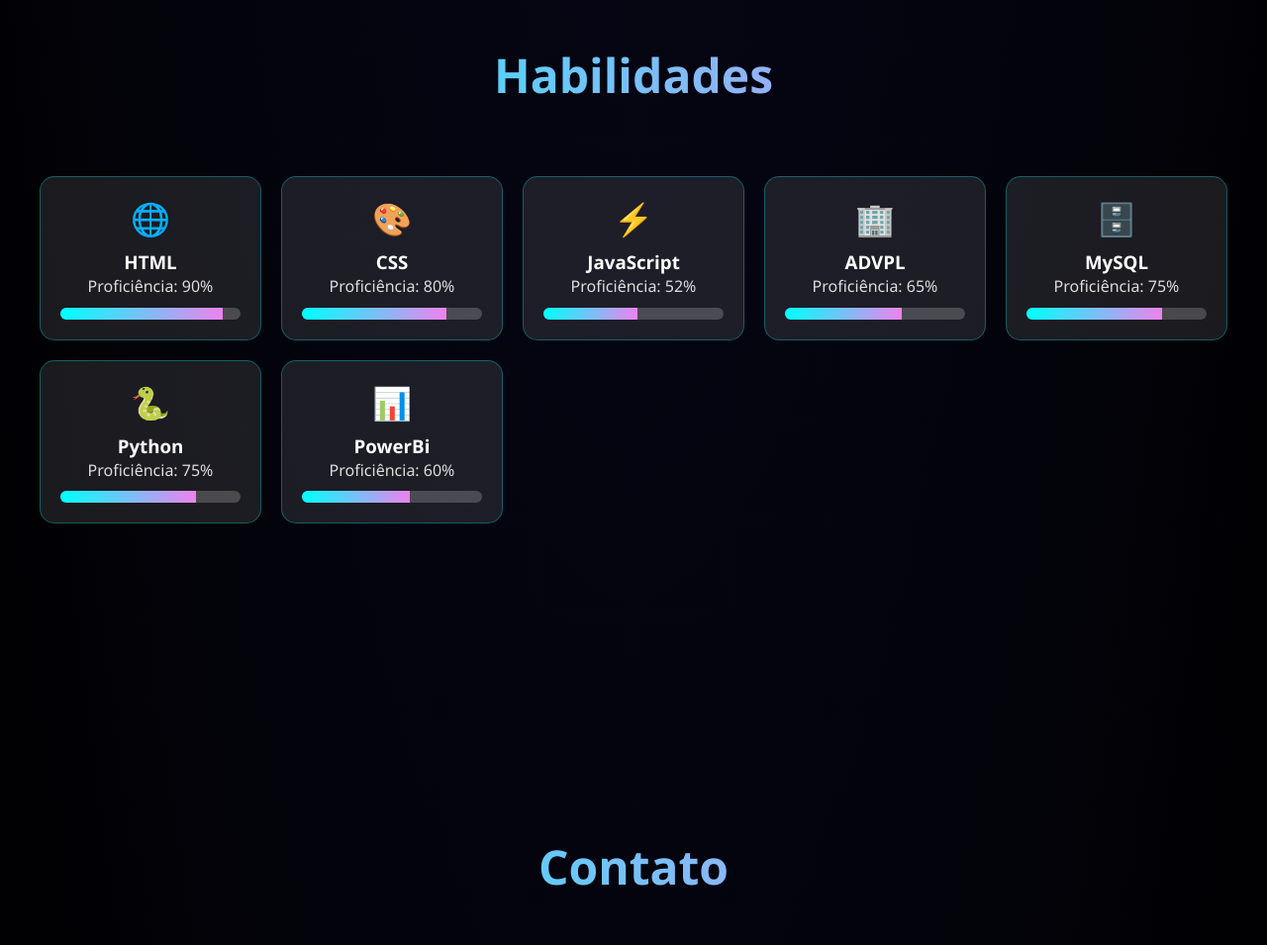
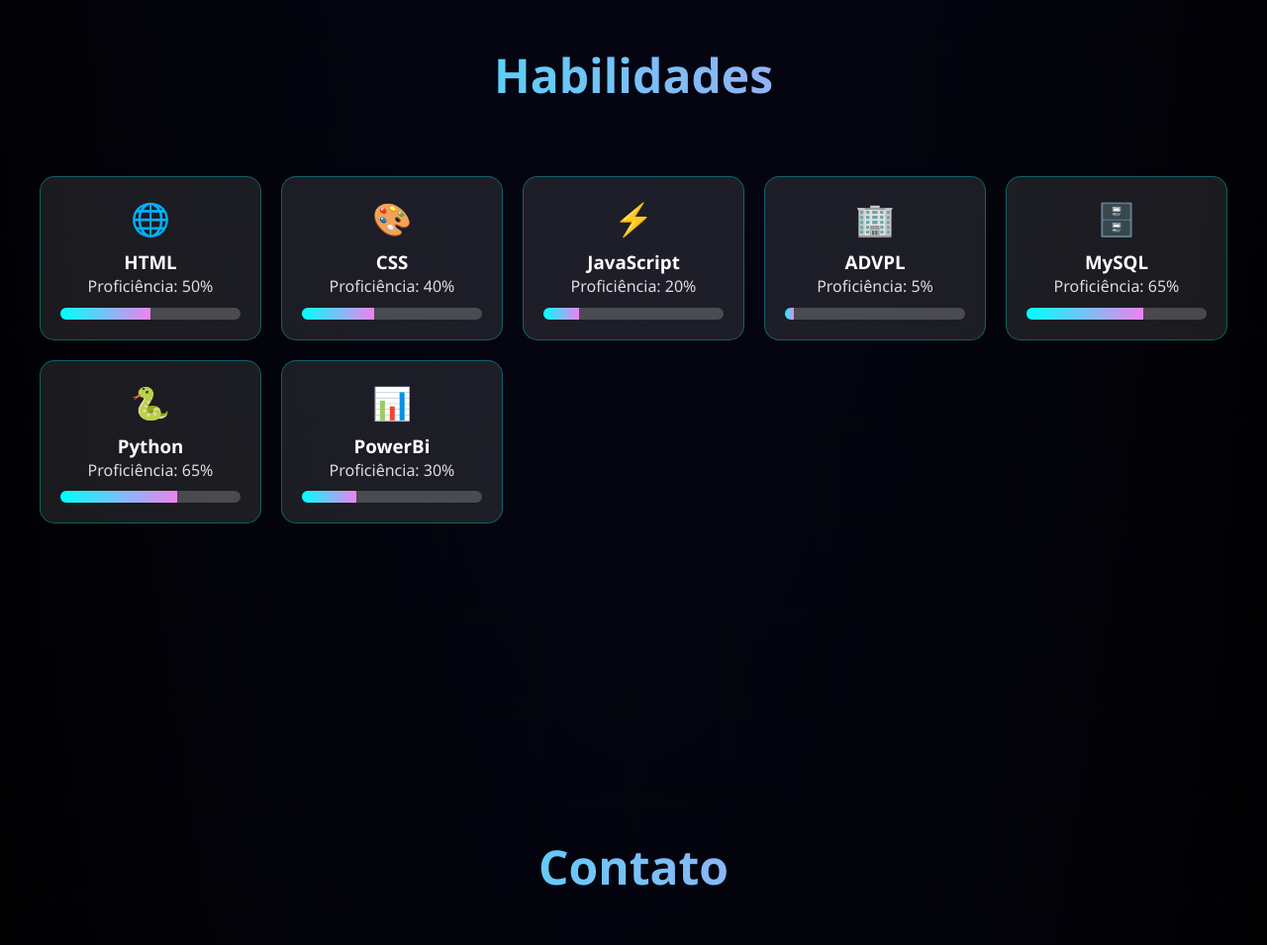
Before and after one commit to Sthefaniaventurella/portifolioSthefani, a plain HTML site: page index.html in a window 1280 px wide. Shown: the part 3095-4050 px from the top of the page at 99% size. Drawn offline with Linux system fonts and the light colour scheme; animation ran at ten frames a second.

Commit message:
Update index.html
Ajuste de proficiência

```diff
--- a/index.html
+++ b/index.html
@@ -93,58 +93,58 @@
   <section id="habilidades">
     <h2>Habilidades</h2>
     <div class="skills-grid">
-      <div class="skill-card" style="--level: 90%;">
+      <div class="skill-card" style="--level: 50%;">
         <div class="skill-icon">🌐</div>
         <h3>HTML</h3>
-        <p>Proficiência: 90%</p>
+        <p>Proficiência: 50%</p>
         <div class="progress-container">
           <div class="progress-bar"></div>
         </div>
       </div>
-      <div class="skill-card" style="--level: 80%;">
+      <div class="skill-card" style="--level: 40%;">
         <div class="skill-icon">🎨</div>
         <h3>CSS</h3>
-        <p>Proficiência: 80%</p>
+        <p>Proficiência: 40%</p>
         <div class="progress-container">
           <div class="progress-bar"></div>
         </div>
       </div>
-      <div class="skill-card" style="--level: 52%;">
+      <div class="skill-card" style="--level: 20%;">
         <div class="skill-icon">⚡</div>
         <h3>JavaScript</h3>
-        <p>Proficiência: 52%</p>
+        <p>Proficiência: 20%</p>
+        <div class="progress-container">
+          <div class="progress-bar"></div>
+        </div>
+      </div>
+      <div class="skill-card" style="--level: 5%;">
+        <div class="skill-icon">🏢</div>
+        <h3>ADVPL</h3>
+        <p>Proficiência: 5%</p>
         <div class="progress-container">
           <div class="progress-bar"></div>
         </div>
       </div>
       <div class="skill-card" style="--level: 65%;">
-        <div class="skill-icon">🏢</div>
-        <h3>ADVPL</h3>
+        <div class="skill-icon">🗄️</div>
+        <h3>MySQL</h3>
         <p>Proficiência: 65%</p>
         <div class="progress-container">
           <div class="progress-bar"></div>
         </div>
       </div>
-      <div class="skill-card" style="--level: 75%;">
-        <div class="skill-icon">🗄️</div>
-        <h3>MySQL</h3>
-        <p>Proficiência: 75%</p>
+      <div class="skill-card" style="--level: 65%;">
+        <div class="skill-icon">🐍</div>
+        <h3>Python</h3>
+        <p>Proficiência: 65%</p>
         <div class="progress-container">
           <div class="progress-bar"></div>
         </div>
       </div>
-      <div class="skill-card" style="--level: 75%;">
-        <div class="skill-icon">🐍</div>
-        <h3>Python</h3>
-        <p>Proficiência: 75%</p>
-        <div class="progress-container">
-          <div class="progress-bar"></div>
-        </div>
-      </div>
-           <div class="skill-card" style="--level: 60%;">
+           <div class="skill-card" style="--level: 30%;">
         <div class="skill-icon">📊</div>
         <h3>PowerBi</h3>
-        <p>Proficiência: 60%</p>
+        <p>Proficiência: 30%</p>
         <div class="progress-container">
           <div class="progress-bar"></div>
         </div>
```
